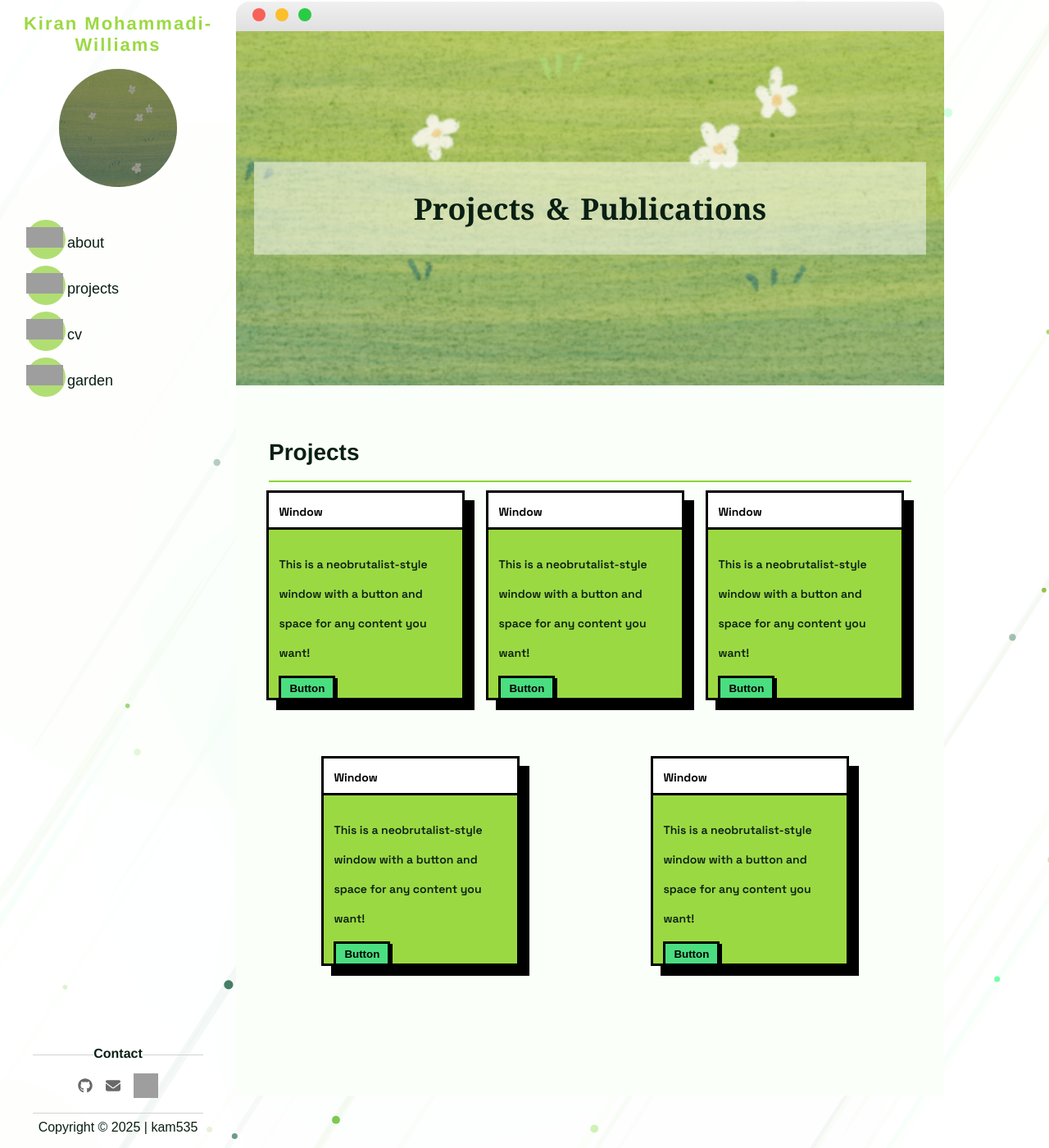
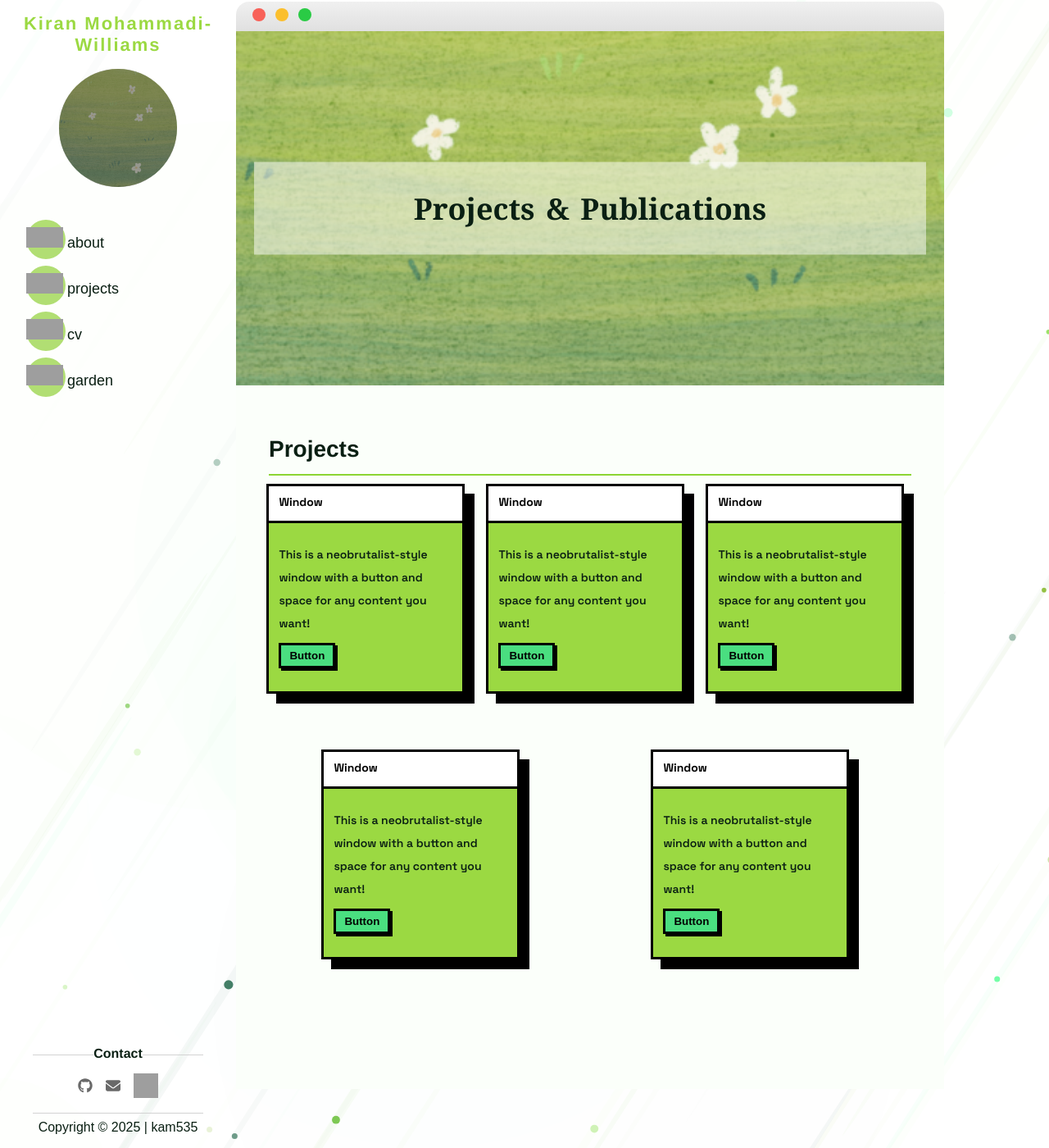
Before and after one commit to green-queen/green-queen.github.io, a Jekyll site: the page built from _pages/projects.md, in a window 1280 px wide and 1400 px high, scrolled down 62 px. Shown: the whole window at 82% size. Built offline with Jekyll 4.4.1, drawn with Linux system fonts in a browser that asks for light colours; some web fonts are replaced; grey boxes are pictures that could not be loaded.

Commit message:
Update projects.md

```diff
--- a/_pages/projects.md
+++ b/_pages/projects.md
@@ -4,6 +4,12 @@ bookmark: true
 layout: page
 thumbnail: "/assets/img/thumbnail/sample.png"
 ---
+
+<style>
+main {
+    font-size: 14px;
+}
+</style>
 
 ## Projects
 <hr>
```
